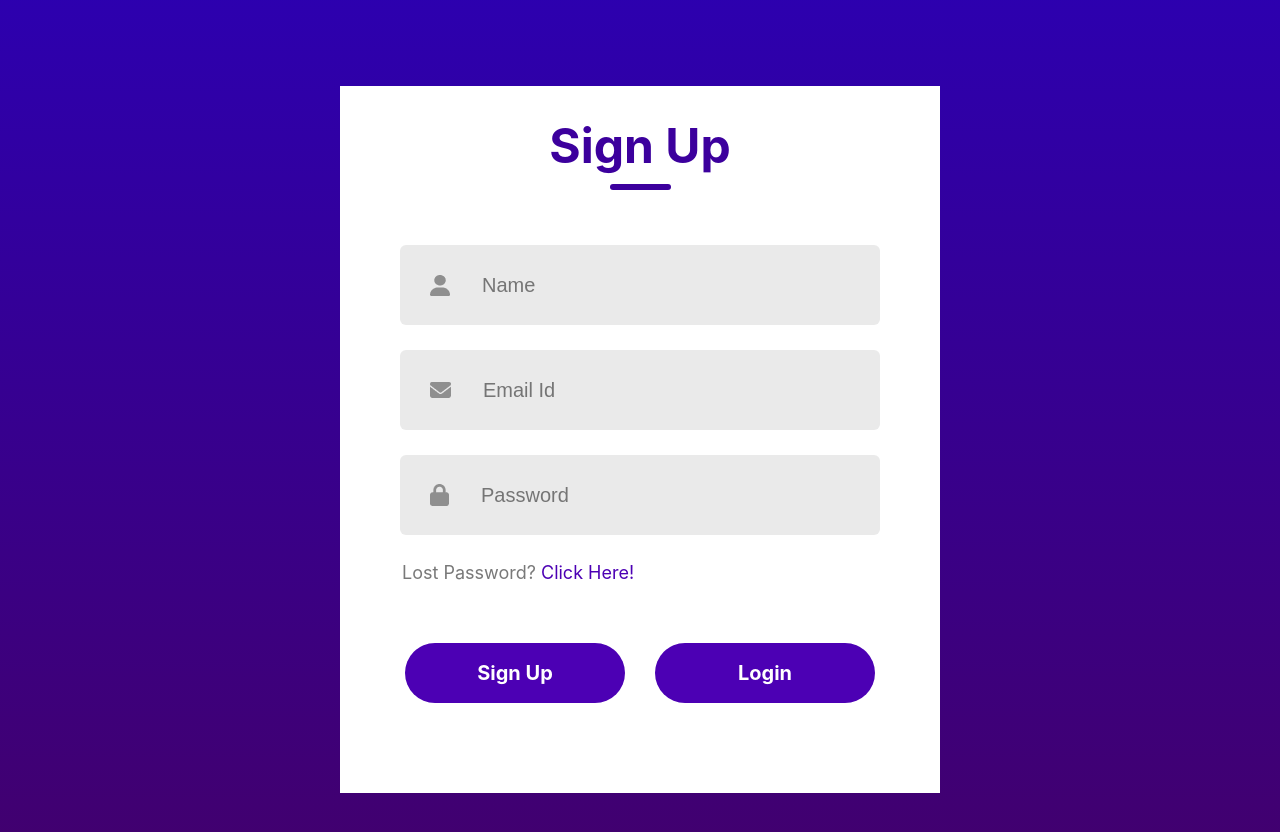
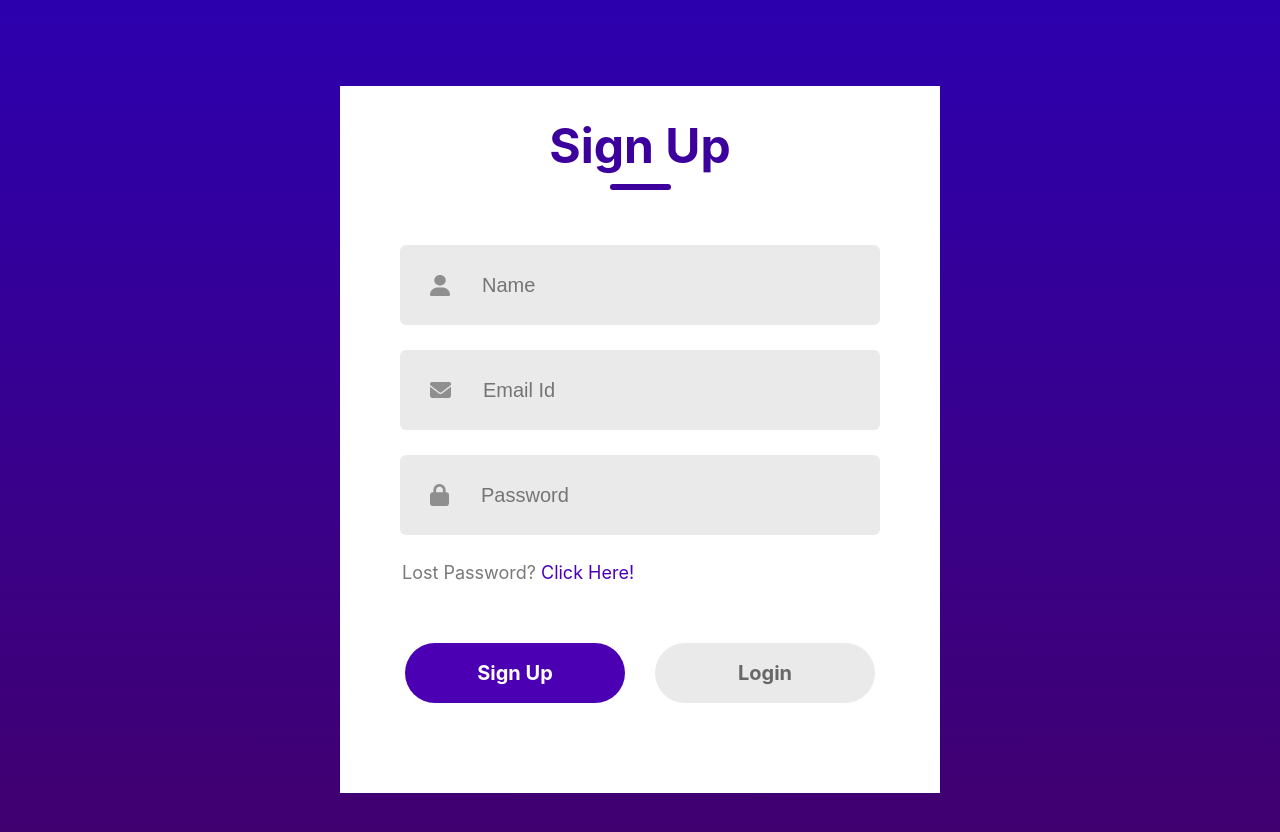
Before and after one commit to SwathiPriya37/signup-login_form, a React (Create React App) app: page / in a window 1280 px wide. Shown: the part 114-946 px from the top of the page. Built offline with nearby package versions, Linux system fonts and the light colour scheme.

Commit message:
modified file

```diff
--- a/src/components/LoginSignup/LoginSignup.css
+++ b/src/components/LoginSignup/LoginSignup.css
@@ -82,3 +82,7 @@
     font-weight: 700;
     cursor: pointer;
 }
+.gray{
+    background: #eaeaea;
+    color: #676767;
+}
```
